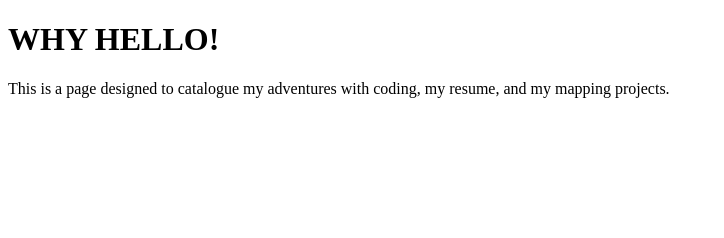
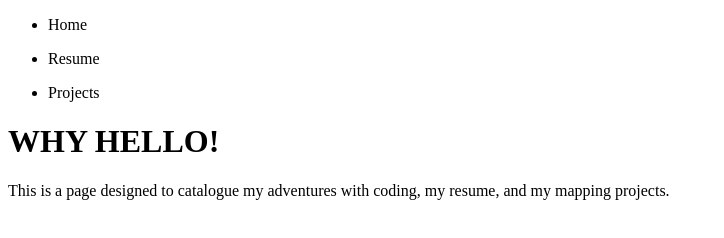
Before and after one commit to vmarquez0/vmarquez, a plain HTML site: page index.html in a window 1280 px wide. Shown: the whole page, without its empty margins (0-724 px from the left). Drawn offline with Linux system fonts and the light colour scheme.

Commit message:
created div container for the nav bar, created a 3 item list to be included in the nav bar

```diff
--- a/index.html
+++ b/index.html
@@ -5,6 +5,19 @@
 </head>
 
 <body>
+<div class= "nav">
+  <div class= "container">
+    <ul>
+      <li>Home</li>
+    </ul>
+    <ul>
+      <li>Resume</li>
+    </ul>
+    <ul>
+      <li>Projects</li>
+    </ul>
+  </div>
+
 <h1>WHY HELLO!</h1>
   	<p>This is a page designed to catalogue my adventures with coding, my resume, and my mapping projects.</p>
 </body>
```
Also changed, not shown: nav.html (added), 1 other file.
